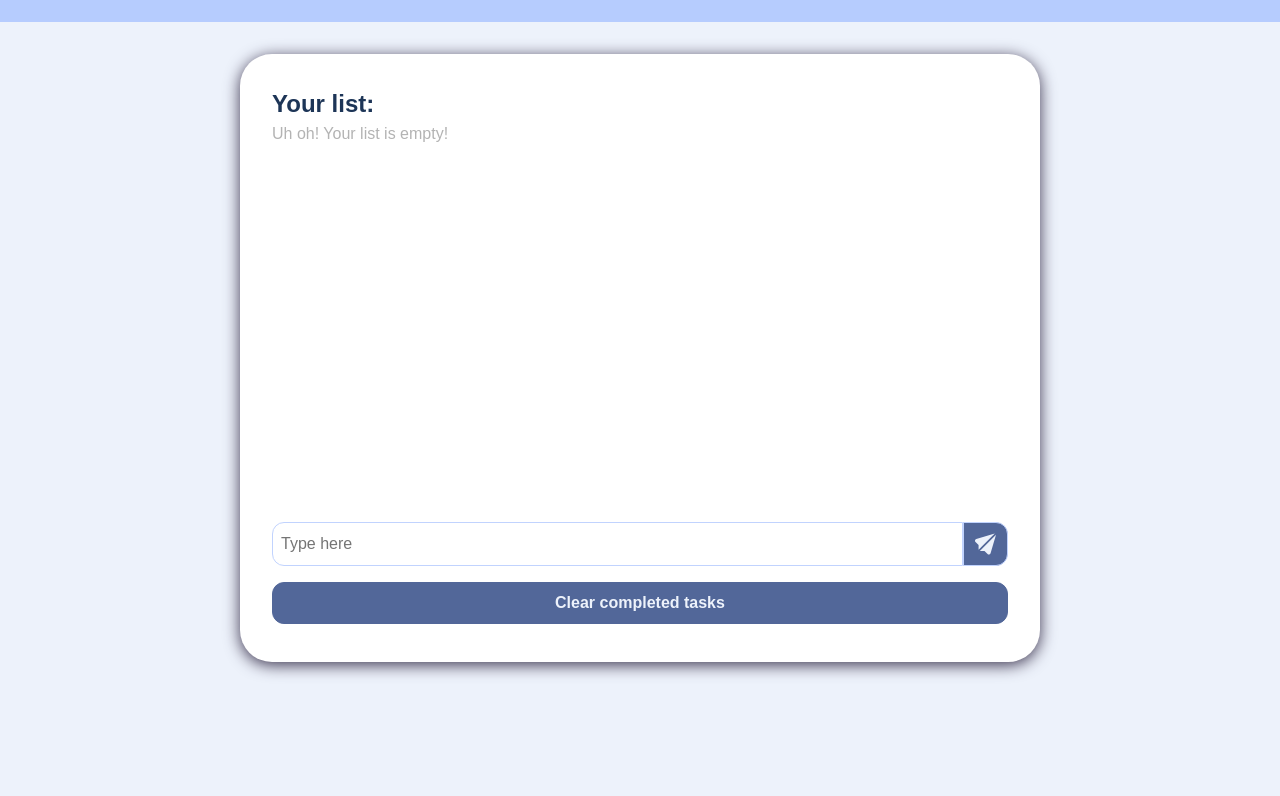
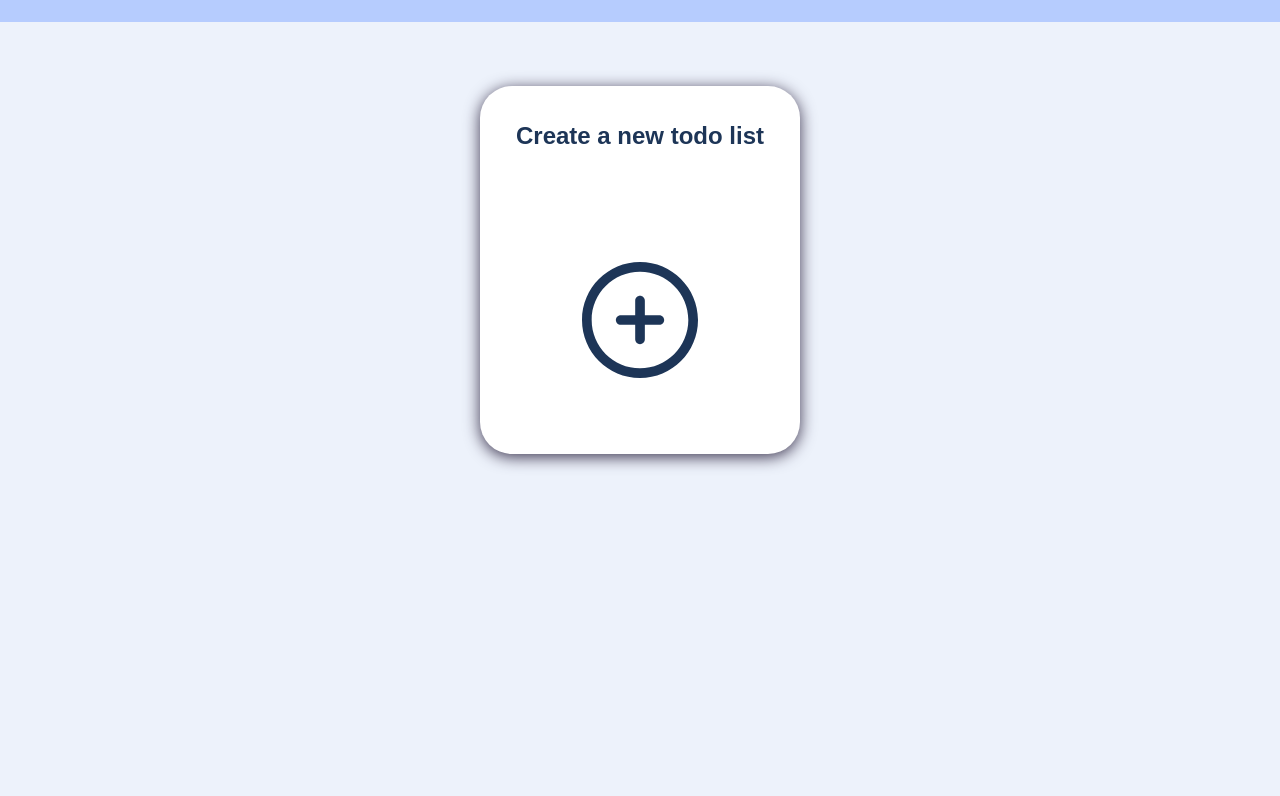
Before and after one commit to irm1005-itec1005-fall-2023/assignment-04-BogdanStanley, a plain HTML site: page index.html in a window 1280 px wide. Shown: the part 90-886 px from the top of the page. Drawn offline with Linux system fonts and the light colour scheme.

Commit message:
added things

```diff
--- a/index.html
+++ b/index.html
@@ -13,7 +13,7 @@
 <body>
   <header>
     <div class="header-logo">
-       <img src="./images/favicon/Black_check.svg" alt="company logo"/>
+       <img src="./images/favicon/Blue_check.svg" alt="company logo"/>
        <h2>Check List</h2>
        <p>The only list app you need</p>
      </div>
@@ -46,9 +46,12 @@
   -->
 
   <main>
+<div class="startup" id="startup">
+  <h1>Create a new todo list</h1>
+  <button id="startup-btn"><img src="./images/icons/add.svg" alt="add new task"></button>
+</div>
 
   <div class="app" id="app">
-
   <section class="list">
     <h2>Your list:</h2>
     <ul id="todo-results">
--- a/script.js
+++ b/script.js
@@ -11,7 +11,6 @@
 
 // Constants
 const app = "app";
-const headingText = "To do. To done. ✅";
 //
 // Functions
 //
@@ -31,6 +30,23 @@ for (i = 0; i < collapse.length; i++) {
     }
   });
 }
+
+let startupButton = document.getElementById("startup-btn");
+let startup = document.getElementById("startup");
+let appElement = document.getElementById("app");
+
+startupButton.addEventListener("click", appStartup);
+
+function appStartup() {
+  console.log("Starting up app...");
+  startup.style.opacity = '0';
+  appElement.style.opacity = '1';
+  setTimeout(() => {
+    startup.style.display = 'none';
+    appElement.style.display = 'flex';
+  }, 600);
+}
+
 
 let clearAllButton = document.getElementById("clear-all-btn");
 clearAllButton.addEventListener("click", clearAllTasks);
@@ -173,11 +189,6 @@ function inititialise() {
   }
 
   // Create an h1 and add it to our app
-  const h1 = document.createElement("h1");
-  h1.innerText = headingText;
-  h1.classList.add("sr-only");
-
-  appContainer.appendChild(h1);
 
   // Init complete
   console.log("App successfully initialised");
--- a/style.css
+++ b/style.css
@@ -144,8 +144,58 @@ main {
   min-height: 100vh;
 }
 
+.startup {
+  display: flex;
+  flex-direction: column;
+  align-items: center;
+  justify-content: center;
+  width: 20rem;
+  height: 23rem;
+  background-color: #ffffff;
+  border-radius: 2rem;
+  padding: 2rem;
+  margin: auto;
+  margin-top: 4rem;
+  margin-bottom: 1rem;
+  box-shadow: 0 3px 1rem #3b344e;
+  transition: opacity 0.5s ease-in-out;
+}
+
+.startup h1 {
+  user-select: none;
+  margin-bottom: 4rem;
+  font-size: 1.5rem;
+  color: var(--colour-cello);
+}
+
+.startup button {
+  cursor: pointer;
+  background: none;
+  border: none;
+  margin: auto;
+  width: 8rem;
+}
+
+.startup img:hover {
+  content: url( "./images/icons/add-hover.svg");
+  animation: grow2 0.1s ease-in-out both;
+}
+
+.startup img:active {
+  animation: shrink2 0.1s ease-in-out forwards;
+}
+
+@keyframes grow2 {
+  from {
+    transform: scale(1);
+  }
+  to {
+    transform: scale(1.1);
+  }
+}
+
 .app {
-  display: flex;
+  display: none;
   flex-direction: column;
   width: 50rem;
   height: 38rem;
@@ -153,10 +203,12 @@ main {
   border-radius: 2rem;
   padding: 2rem;
   margin: auto;
-  margin-top: 2rem;
-  margin-bottom: 2rem;
+  margin-top: 4rem;
+  margin-bottom: 1rem;
   box-shadow: 0 3px 1rem #3b344e;
+  transition: opacity 0.5s ease-in-out;
 }
+
 
 .todo-add {
   display: flex;
@@ -327,7 +379,15 @@ ul li:active {
   }
 }
 
+@keyframes fadein {
+  from { opacity: 0; }
+  to   { opacity: 1; }
+}
 
+@keyframes fadeout {
+  from { opacity: 1; }
+  to   { opacity: 0; }
+}
 /****** Screen reader text utility clsas *******/
 .sr-only {
   position: absolute;
@@ -341,9 +401,7 @@ ul li:active {
   border-width: 0;
 }
 
-/* MEDIA QUERIES */
 /* phones */
-
 
 @media (max-width: 428px) {
 
```
Also changed, not shown: images/favicon/Blue_check.svg (added), images/icons/add-depressed.svg (added), images/icons/add-hover.svg (added), images/icons/add.svg (added), images/icons/gear.png (deleted), images/icons/plus-small.svg (added).
